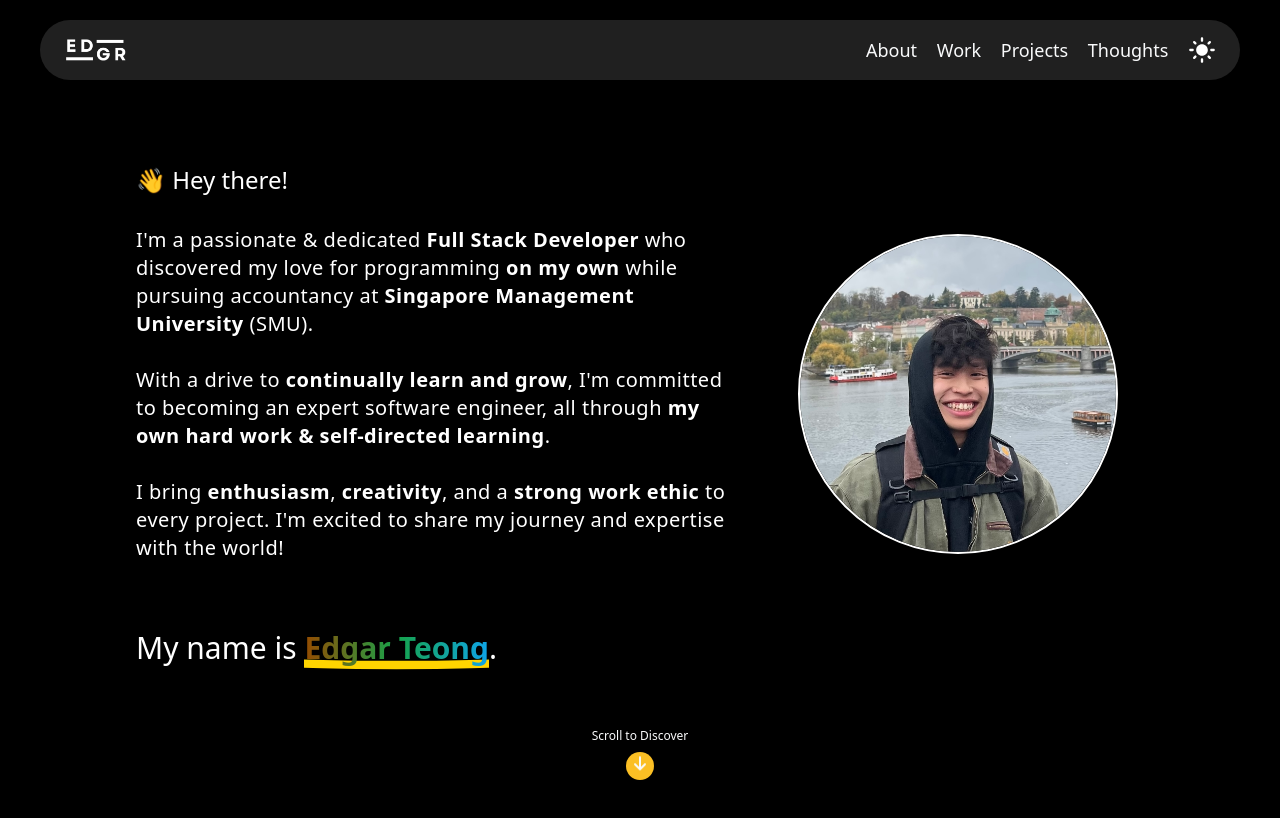
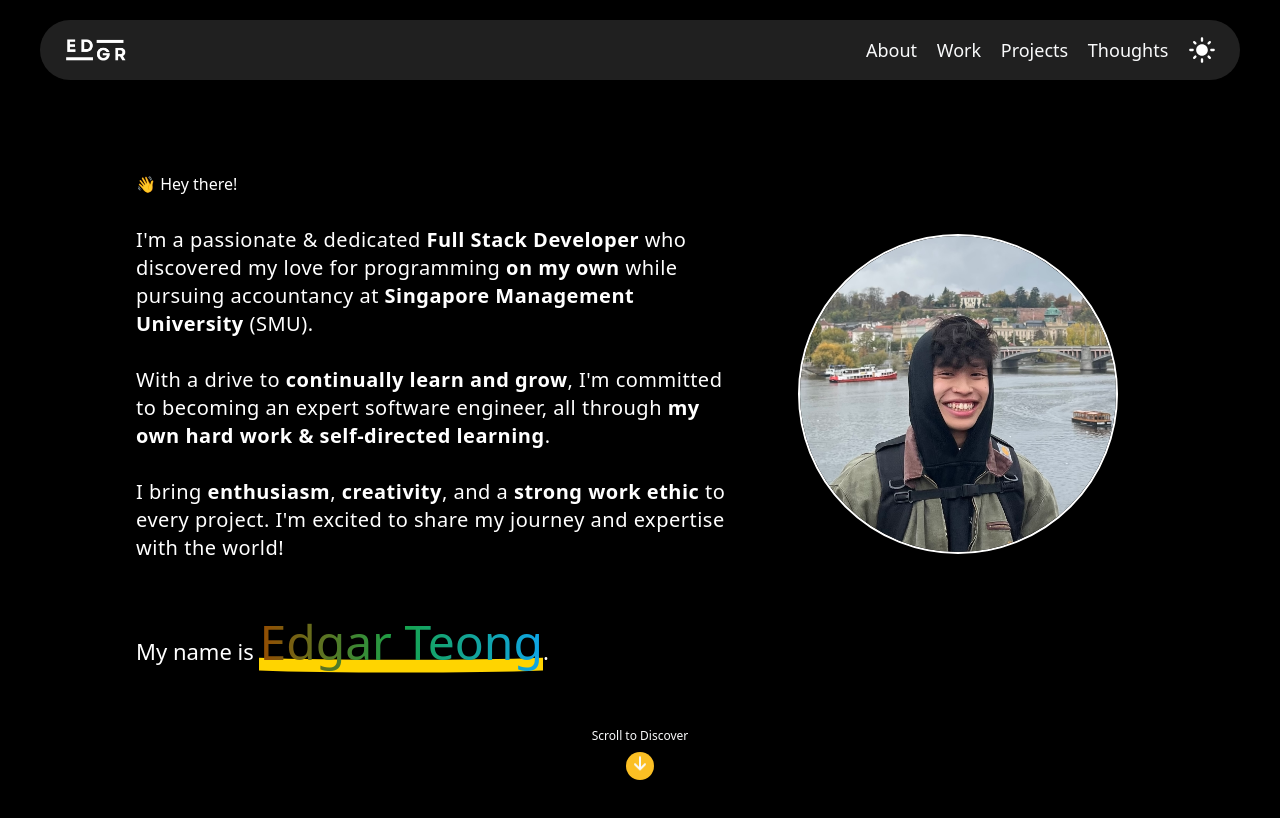
Before and after one commit to safarinexus/edgar-teong, a React (Vite) app: page / in a window 1280 px wide. Shown: the top 818 px of the page. Built offline with nearby package versions, Linux system fonts and the light colour scheme.

Commit message:
resized text on landing page

```diff
--- a/src/components/Landing/Landing.tsx
+++ b/src/components/Landing/Landing.tsx
@@ -10,23 +10,23 @@ const Landing = () => {
         >
             <Headshot />
 
-            <h1 id="hey-there"className="font-light text-[5vw] xs:text-2xl sm:text-2xl mt-4 sm:mt-0 sm:col-start-1 sm:row-start-1 sm:self-end">
+            <h1 id="hey-there"className="font-light text-base mt-4 sm:mt-0 sm:col-start-1 sm:row-start-1 sm:self-end">
                 <span className="animate-wave inline-block">👋</span>
                 &nbsp;Hey there!
             </h1>
 
-            <h3 id="my-name-is" className="h-max font-light text-[22px] xs:text-3xl leading-none sm:col-start-1 sm:row-start-3 mt-4 sm:mt-0">
+            <h3 id="my-name-is" className="h-max font-light text-[22px] leading-none sm:col-start-1 sm:row-start-3 sm:col-span-2 mt-4 sm:mt-0">
                 My name is&nbsp;
-                <span className="relative h-6 font-extrabold xs:h-9 bg-gradient-to-r from-brown via-green-600 to-sky-500 inline-block text-transparent bg-clip-text">
+                <span className="relative h-[60px] text-5xl bg-gradient-to-r from-brown via-green-600 to-sky-500 inline-block text-transparent bg-clip-text">
                     Edgar Teong
-                    <svg className="absolute -bottom-2 xs:-bottom-3 w-full scale-0 origin-left transition-transfor ease-out animate-highlight left-0 h-auto -z-10 transform translate-y-1/3 saturate-200" xmlns="http://www.w3.org/2000/svg" viewBox="0 0 200 20">
+                    <svg className="absolute -bottom-2 w-full scale-0 origin-left transition-transfor ease-out animate-highlight left-0 h-auto -z-10 transform translate-y-1/3 saturate-200" xmlns="http://www.w3.org/2000/svg" viewBox="0 0 200 20">
                         <path d="M0,5 C50,7 150,7 200,5" stroke="#F2CD02" fill="none" stroke-width="9" stroke-linecap="round"/>
                     </svg>
                 </span>
                 .
             </h3>
 
-            <p className="tracking-wide leading-[19px] sm:text-left font-light text-[4vw] xs:text-base sm:text-[2vw] md:text-base lg:text-xl sm:row-start-2 animate-textFadeIn mt-8 sm:mt-0">
+            <p className="tracking-wide leading-[19px] sm:text-left font-light text-sm xs:text-base md:text-base lg:text-xl sm:row-start-2 animate-textFadeIn mt-6 sm:mt-0">
                 I&#39;m a passionate & dedicated <span className="font-bold">Full Stack Developer</span> who discovered my love for programming <span className="font-bold">on my own</span> while pursuing accountancy at&nbsp;
                 <span className="font-bold">Singapore Management University</span> &#40;SMU&#41;.
                 <br /><br />
```
